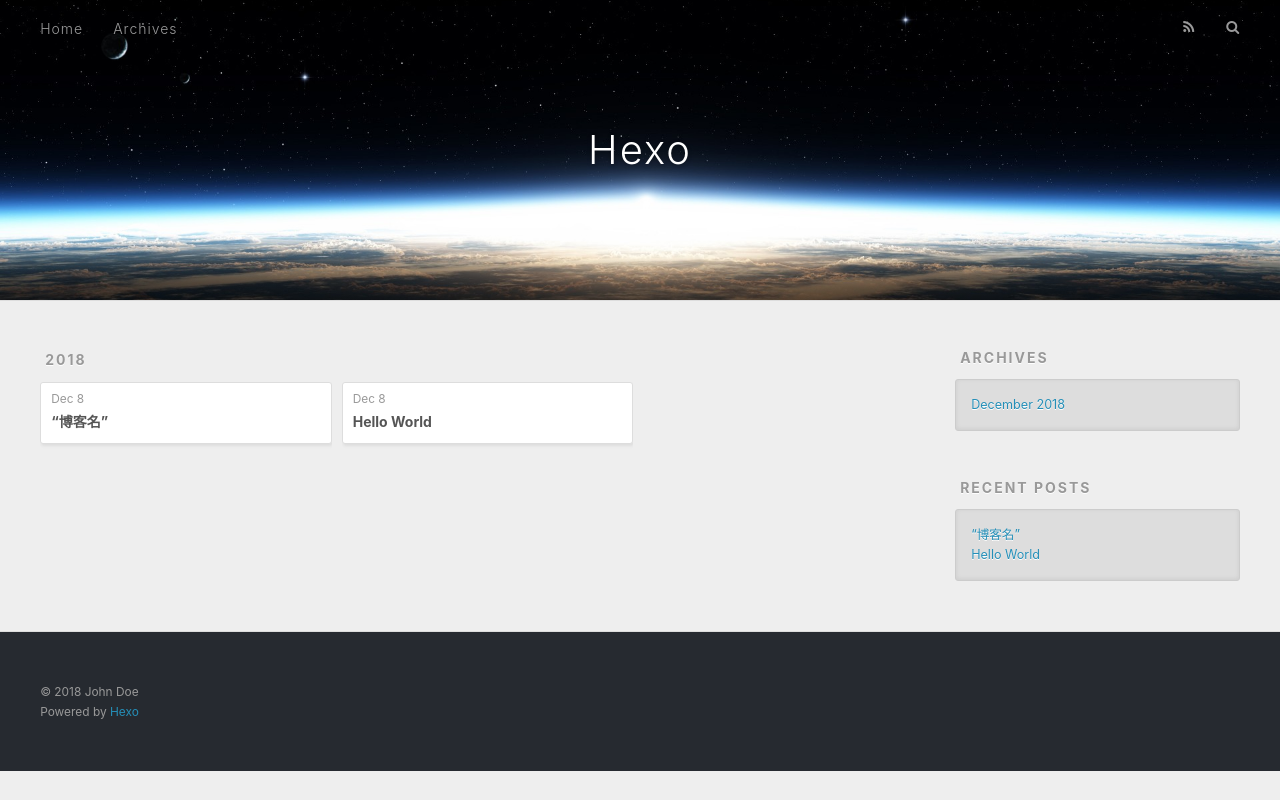
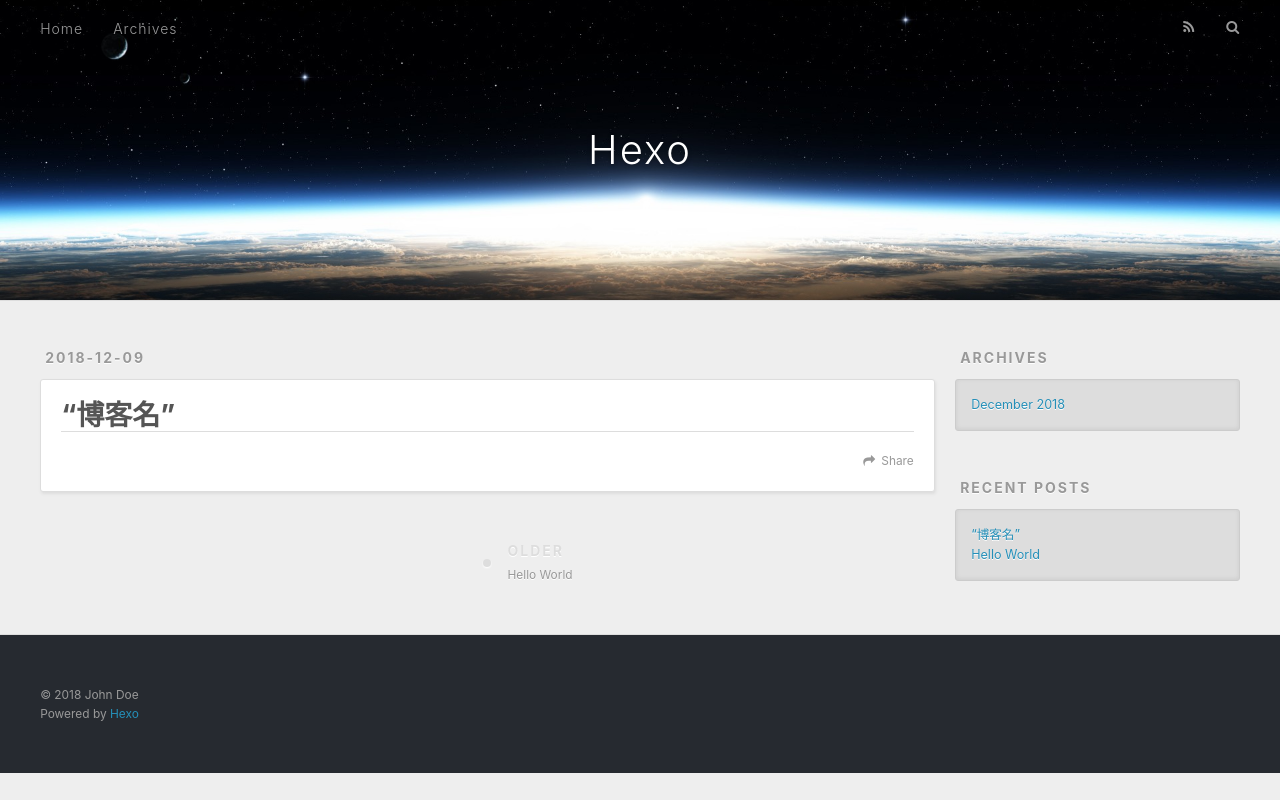
Before and after one commit to MMMMMM0/MMMMMM0.github.io, a plain HTML site: page 2018/12/09/“博客名”/index.html in a window 1280 px wide. Drawn offline with nearby package versions, Linux system fonts and the light colour scheme.

Commit message:
Site updated: 2018-12-09 00:10:37

```diff
--- a/archives/2018/12/index.html
+++ b/2018/12/09/“博客名”/index.html
@@ -5,15 +5,16 @@
 
 
 
-  <title>Archives: 2018/12 | Hexo</title>
+  <title>“博客名” | Hexo</title>
   <meta name="viewport" content="width=device-width, initial-scale=1, maximum-scale=1">
-  <meta property="og:type" content="website">
-<meta property="og:title" content="Hexo">
-<meta property="og:url" content="http://yoursite.com/archives/2018/12/index.html">
+  <meta property="og:type" content="article">
+<meta property="og:title" content="“博客名”">
+<meta property="og:url" content="http://yoursite.com/2018/12/09/“博客名”/index.html">
 <meta property="og:site_name" content="Hexo">
 <meta property="og:locale" content="default">
+<meta property="og:updated_time" content="2018-12-08T16:04:51.377Z">
 <meta name="twitter:card" content="summary">
-<meta name="twitter:title" content="Hexo">
+<meta name="twitter:title" content="“博客名”">
 
     <link rel="alternate" href="/atom.xml" title="Hexo" type="application/atom+xml">
 
@@ -60,59 +61,51 @@
   </div>
 </header>
       <div class="outer">
-        <section id="main">
+        <section id="main"><article id="post-“博客名”" class="article article-type-post" itemscope="" itemprop="blogPost">
+  <div class="article-meta">
+    <a href="/2018/12/09/“博客名”/" class="article-date">
+  <time datetime="2018-12-08T16:04:51.000Z" itemprop="datePublished">2018-12-09</time>
+</a>
+
+  </div>
+  <div class="article-inner">
+
+
+      <header class="article-header">
+
+
+    <h1 class="article-title" itemprop="name">
+      “博客名”
+    </h1>
+
+
+      </header>
+
+    <div class="article-entry" itemprop="articleBody">
 
 
 
+    </div>
+    <footer class="article-footer">
+      <a data-url="http://yoursite.com/2018/12/09/“博客名”/" data-id="cjpfnoczz0000ogupti2kmv92" class="article-share-link">Share</a>
 
 
-
-      <section class="archives-wrap">
-        <div class="archive-year-wrap">
-          <a href="/archives/2018" class="archive-year">2018</a>
-        </div>
-        <div class="archives">
-
-    <article class="archive-article archive-type-post">
-  <div class="archive-article-inner">
-    <header class="archive-article-header">
-      <a href="/2018/12/08/“博客名”/" class="archive-article-date">
-  <time datetime="2018-12-08T09:08:18.000Z" itemprop="datePublished">Dec 8</time>
-</a>
+    </footer>
+  </div>
 
 
-    <h1 itemprop="name">
-      <a class="archive-article-title" href="/2018/12/08/“博客名”/">“博客名”</a>
-    </h1>
+<nav id="article-nav">
 
 
-    </header>
-  </div>
-</article>
+    <a href="/2018/12/08/hello-world/" id="article-nav-older" class="article-nav-link-wrap">
+      <strong class="article-nav-caption">Older</strong>
+      <div class="article-nav-title">Hello World</div>
+    </a>
+
+</nav>
 
 
-
-    <article class="archive-article archive-type-post">
-  <div class="archive-article-inner">
-    <header class="archive-article-header">
-      <a href="/2018/12/08/hello-world/" class="archive-article-date">
-  <time datetime="2018-12-08T08:51:19.578Z" itemprop="datePublished">Dec 8</time>
-</a>
-
-
-    <h1 itemprop="name">
-      <a class="archive-article-title" href="/2018/12/08/hello-world/">Hello World</a>
-    </h1>
-
-
-    </header>
-  </div>
 </article>
-
-
-    </div></section>
-
-
 
 </section>
 
@@ -143,7 +136,7 @@
       <ul>
 
           <li>
-            <a href="/2018/12/08/“博客名”/">“博客名”</a>
+            <a href="/2018/12/09/“博客名”/">“博客名”</a>
           </li>
 
           <li>
```
Also changed, not shown: 2018/12/08/hello-world/index.html (+3 -3 lines), archives/2018/index.html (+4 -4 lines), archives/index.html (+4 -4 lines), index.html (+6 -6 lines).
